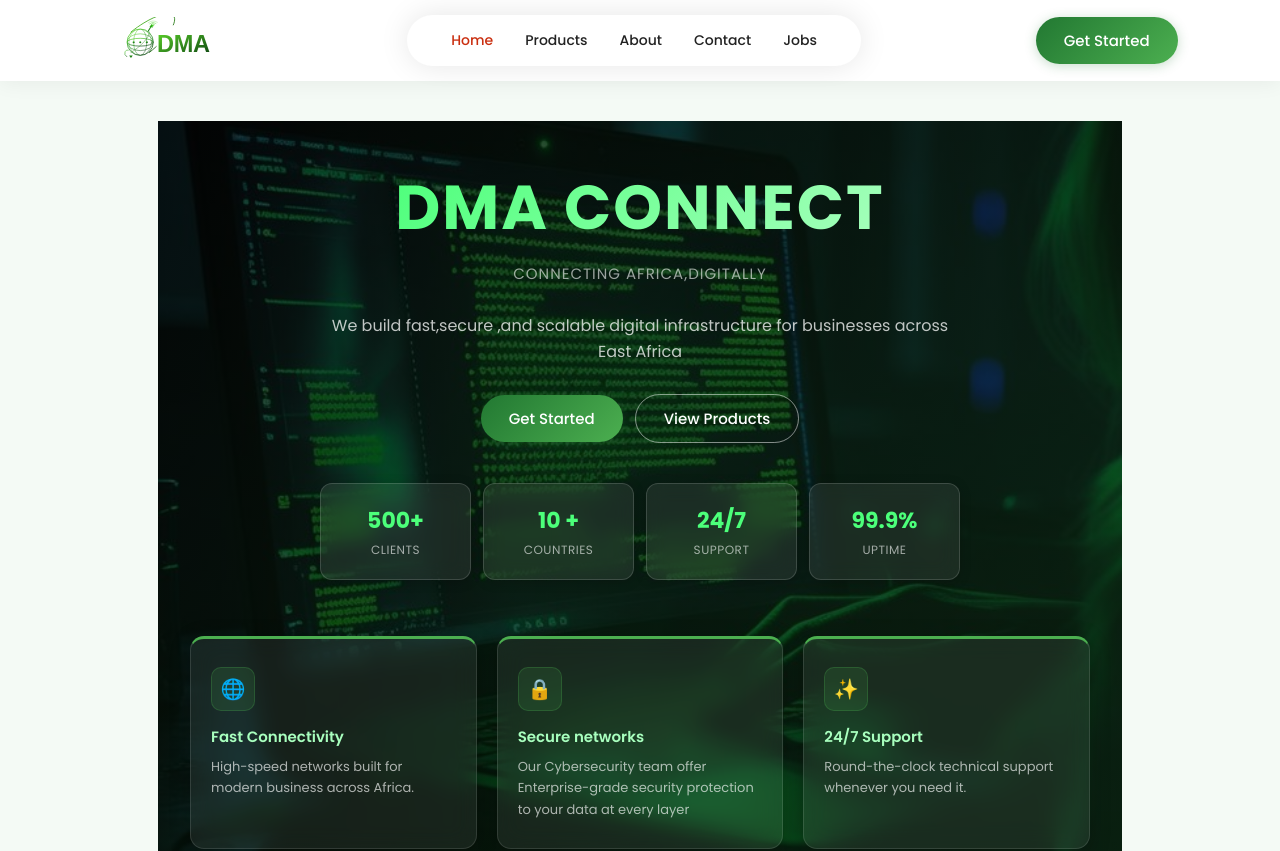
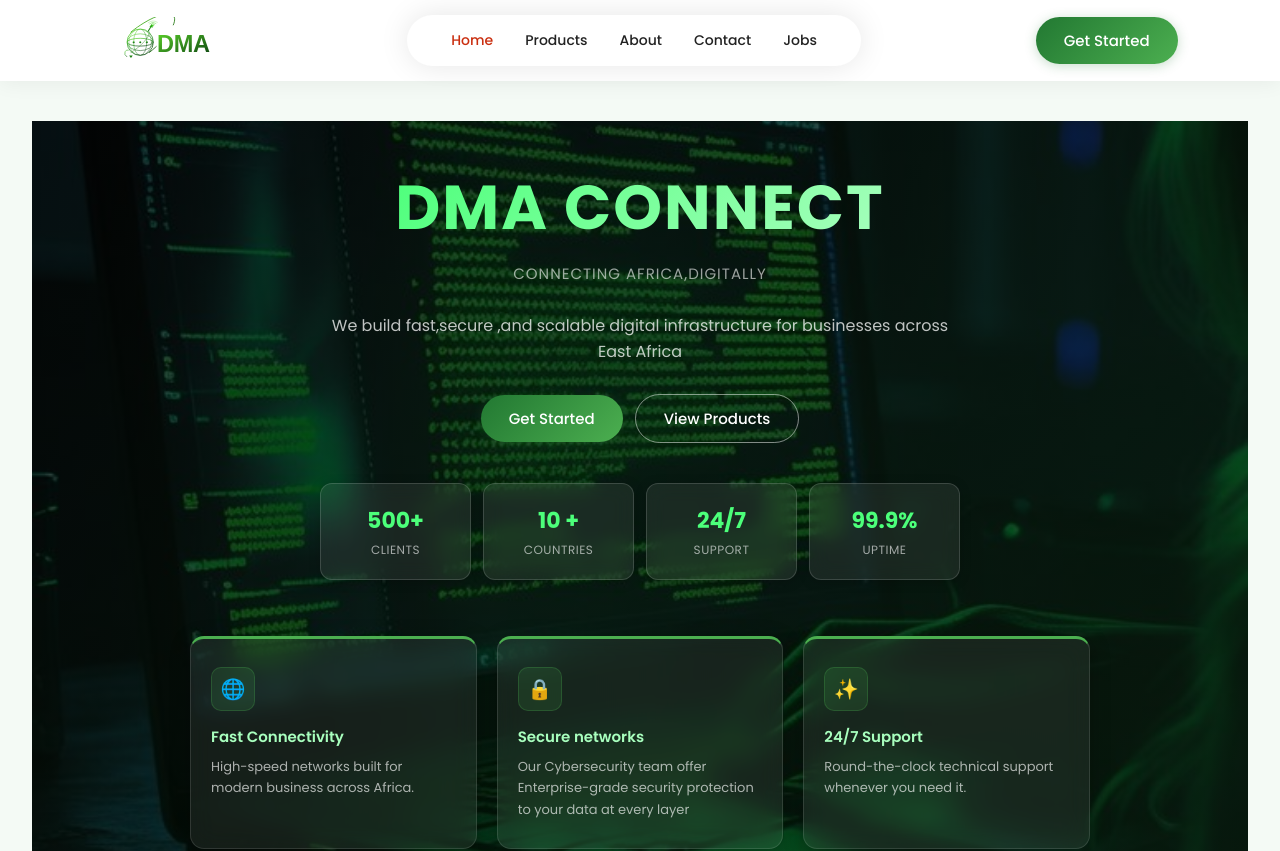
Before and after one commit to OTIENO272/DMA-company-, a React (Vite) app: page / in a window 1280 px wide. Shown: the top 851 px of the page. Built offline with nearby package versions, Linux system fonts and the light colour scheme.

Commit message:
Background-img addition-2

```diff
--- a/src/pages/Home.css
+++ b/src/pages/Home.css
@@ -10,11 +10,14 @@
   min-height: calc(100vh - 78px);
   padding: 40px 32px;
   background-image:
-    linear-gradient(135deg, rgba(0,0,0,0.72) 0%, rgba(10,40,18,0.75) 100%),
+    linear-gradient(140deg, rgba(0,0,0,0.72) 0%, rgba(6, 29, 13, 0.75) 100%),
     url('/src//assets/bg.jpeg');
   background-size: cover;
   background-position: center center;
+  width: 100%;
   background-repeat: no-repeat;
+  max-height: fit-content;
+
 
 }
 
```
